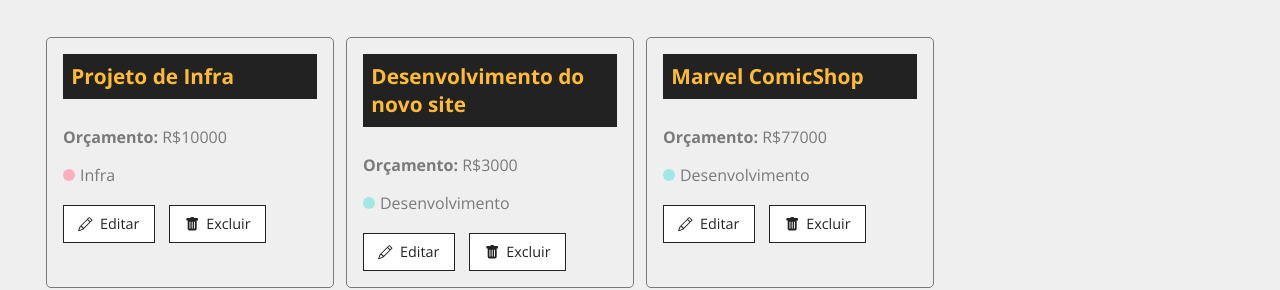
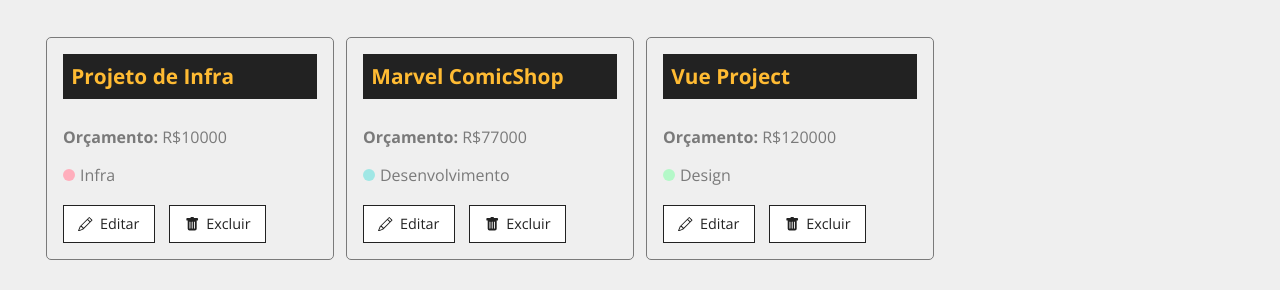
Before and after one commit to AAlan12/Costs, a React (Vite) app: page /projects in a window 1280 px wide. Shown: the part 177-467 px from the top of the page. Built offline with nearby package versions, Linux system fonts and the light colour scheme; data requests are answered from the project's data file.

Commit message:
função de remover projeto

```diff
--- a/db.json
+++ b/db.json
@@ -19,17 +19,6 @@
       "id": 2
     },
     {
-      "name": "Desenvolvimento do novo site",
-      "budget": "3000",
-      "category": {
-        "id": "2",
-        "name": "Desenvolvimento"
-      },
-      "cost": 0,
-      "services": [],
-      "id": 3
-    },
-    {
       "name": "Marvel ComicShop",
       "budget": "77000",
       "category": {
@@ -39,6 +28,17 @@
       "cost": 0,
       "services": [],
       "id": 4
+    },
+    {
+      "name": "Vue Project",
+      "budget": "120000",
+      "category": {
+        "id": "3",
+        "name": "Design"
+      },
+      "cost": 0,
+      "services": [],
+      "id": 5
     }
   ],
   "categories": [
--- a/src/objects/ProjectCard/index.jsx
+++ b/src/objects/ProjectCard/index.jsx
@@ -2,7 +2,13 @@
 import { BsPencil, BsFillTrashFill } from 'react-icons/bs'
 import { Link } from 'react-router-dom'
 
-function ProjectCard({ id, name, budget, category }) {
+function ProjectCard({ id, name, budget, category, handleRemove }) {
+
+    const remove = (e) => {
+        e.preventDefault()
+        handleRemove(id)
+    }
+
     return (
         <div className={styles.project_card}>
             <h4>{name}</h4>
@@ -16,7 +22,7 @@
                 <Link to={'/project/' + id}>
                     <BsPencil /> Editar
                 </Link>
-                <button>
+                <button onClick={remove}>
                     <BsFillTrashFill />
                     Excluir
                 </button>
--- a/src/pages/Projects/index.jsx
+++ b/src/pages/Projects/index.jsx
@@ -11,6 +11,7 @@
 
     const [projects, setProjects] = useState([])
     const [removeLoading, setRemoveLoading] = useState(false)
+    const [projectMessage, setProjectMessage] = useState('')
 
     const location = useLocation()
     let message = ''
@@ -34,6 +35,20 @@
             .catch((err) => console.log(err))
     }, [])
 
+    function removeProject(id) {
+        fetch(`http://localhost:5000/projects/${id}`, {
+            method: 'DELETE',
+            headers: {
+                'Content-Type': 'application/json',
+            },
+        })
+            .then((resp) => resp.json())
+            .then((data) => {
+                setProjects(projects.filter((project) => project.id !== id))
+                setProjectMessage('Projeto removido com sucesso!')
+            })
+    }
+
     return (
         <div className={styles.project_container}>
             <div className={styles.title_container}>
@@ -41,6 +56,7 @@
                 <LinkButton to="/newproject" text="Criar projeto" />
             </div>
             {message && <Message type="success" msg={message} />}
+            {projectMessage && <Message type="success" msg={projectMessage} />}
             <Container customClass="start">
                 {projects.length > 0 &&
                     projects.map((project) => (
@@ -50,9 +66,10 @@
                             budget={project.budget}
                             category={project?.category?.name}
                             key={project.id}
+                            handleRemove={removeProject}
                         />
                     ))}
-                    {!removeLoading && <Loading/>}
+                {!removeLoading && <Loading />}
                 {removeLoading && projects.length === 0 && (
                     <p>Não há projetos cadastrados</p>
                 )}
```
Lines whose indentation alone changed are shown as unchanged.
